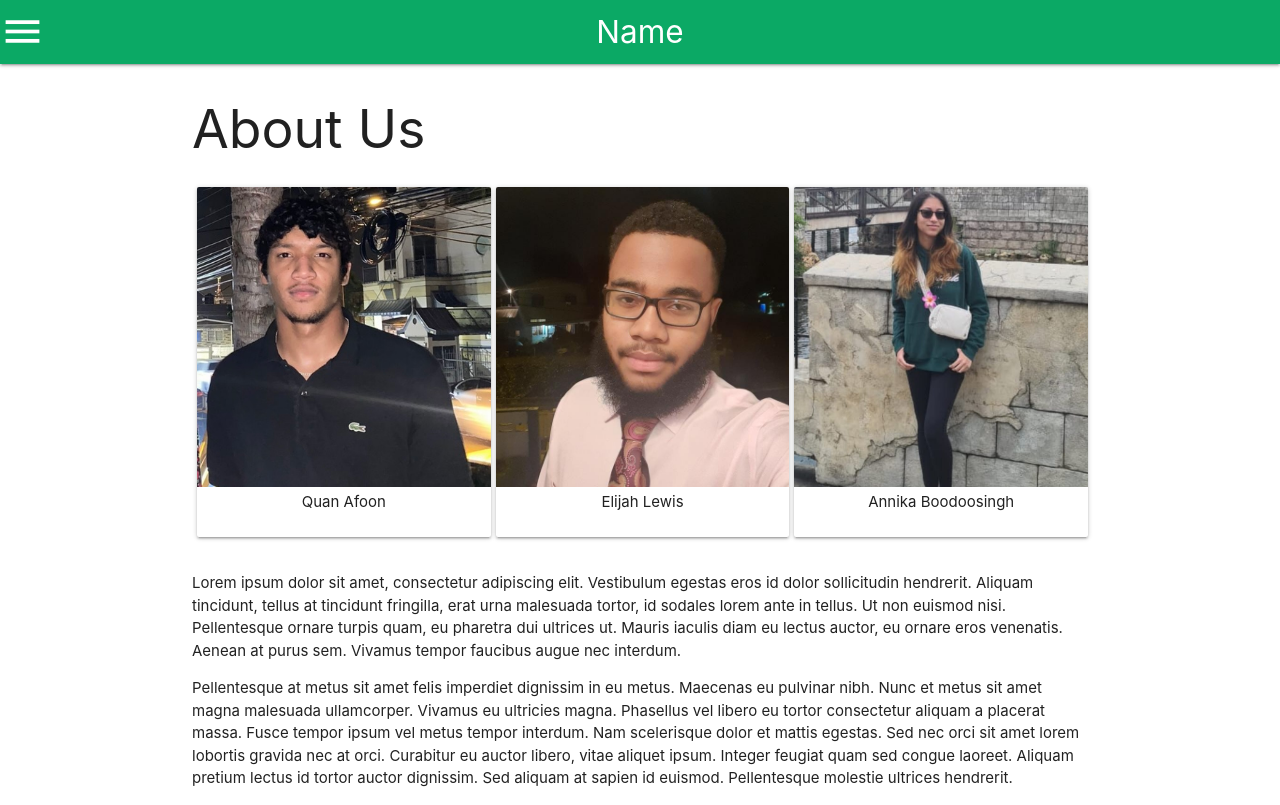
After one commit to K-Means-Necessary-INFO-3604/Cucurbit-Disease-Detection, a Flask app: page /aboutUsPage in a window 1280 px wide. The commit adds this page. Run offline with Flask 3, Linux system fonts and the light colour scheme.

Commit message:
implemented aboutUs.html and minor css changes

```diff
--- /dev/null
+++ b/App/templates/aboutUs.html
@@ -0,0 +1,73 @@
+{% extends "layout.html" %}
+{% block title %}Upload{% endblock %}
+
+{{ super() }}
+
+{% block content %}
+
+    <style>
+
+        .set{
+            display:flex;
+        }
+        .card{
+            margin-left:5px;
+            width:30vw;
+            height:350px;
+        }
+        .card-image{
+            height:300px;
+            width:100%;
+        }
+        img{
+            height:100%;
+            width: 100%;
+            object-fit:cover;
+        }
+        .desciption{
+            margin-top: 100px;
+        }
+        .name{
+            display:flex;
+            justify-content:center;
+            align-items: center;
+            height:30px;
+        }
+
+    </style>
+
+    <h2>About Us</h2>
+
+    <div class="row">
+        <div class="set">
+            <div class="card">
+                <div class="card-image">
+                    <img src="/static/images/quan.jpg">
+                </div>
+                <div class="name">
+                    Quan Afoon
+                </div>
+            </div>
+            <div class="card">
+                <div class="card-image">
+                    <img src="/static/images/elijah.jpg">
+                </div>
+                    <div class="name">
+                        Elijah Lewis
+                    </div>
+            </div>
+            <div class="card">
+                <div class="card-image">
+                    <img src="/static/images/annika.jpg">
+                </div>
+                <div class="name">
+                    Annika Boodoosingh
+                </div>
+            </div>
+        </div>
+    </div>
+    <div class="description">
+        <p>Lorem ipsum dolor sit amet, consectetur adipiscing elit. Vestibulum egestas eros id dolor sollicitudin hendrerit. Aliquam tincidunt, tellus at tincidunt fringilla, erat urna malesuada tortor, id sodales lorem ante in tellus. Ut non euismod nisi. Pellentesque ornare turpis quam, eu pharetra dui ultrices ut. Mauris iaculis diam eu lectus auctor, eu ornare eros venenatis. Aenean at purus sem. Vivamus tempor faucibus augue nec interdum.</p>
+        <p>Pellentesque at metus sit amet felis imperdiet dignissim in eu metus. Maecenas eu pulvinar nibh. Nunc et metus sit amet magna malesuada ullamcorper. Vivamus eu ultricies magna. Phasellus vel libero eu tortor consectetur aliquam a placerat massa. Fusce tempor ipsum vel metus tempor interdum. Nam scelerisque dolor et mattis egestas. Sed nec orci sit amet lorem lobortis gravida nec at orci. Curabitur eu auctor libero, vitae aliquet ipsum. Integer feugiat quam sed congue laoreet. Aliquam pretium lectus id tortor auctor dignissim. Sed aliquam at sapien id euismod. Pellentesque molestie ultrices hendrerit.</p>
+    </div>
+{% endblock %}
--- a/App/templates/layout.html
+++ b/App/templates/layout.html
@@ -11,8 +11,8 @@
   </head>
   <body>
     <style>
-      .navbar-form label {
-          color: white !important;
+      .navbar{
+          background-color: #0ba965;
       }
       .logout {
         background-color: rgb(230, 62, 62);
@@ -22,7 +22,7 @@
       }
     </style>
 
-    <nav class="green lighten-1">
+    <nav class="navbar">
         <div class="nav-wrapper">
             <a href="#!" class="brand-logo center">{% block page %}Name{% endblock %}</a>
 
@@ -42,13 +42,13 @@
             <ul id="dropdown-1" class="dropdown-content">
                 <li><a href="/uploadPage">Upload</a></li>
                 <li><a href="/historyPage">History</a></li>
-                <li><a href="/developing">About Us</a></li>
+                <li><a href="/aboutUsPage">About Us</a></li>
                 <li class="logout"><a href="/logout" style="color: white;">Logout</a></li>
             </ul>
 
             <ul id="dropdown-2" class="dropdown-content">
               <li><a href="/uploadPage">Upload</a></li>
-              <li><a href="/developing">About Us</a></li>
+              <li><a href="/aboutUsPage">About Us</a></li>
               <li class="login"><a href="/" style="color: white;">Login</a></li>
           </ul>
         </div>
--- a/App/templates/upload.html
+++ b/App/templates/upload.html
@@ -7,6 +7,10 @@
 
     <style>
 
+        body{
+            background-image: url(/static/images/roots.jpg);
+            background-size: cover;
+        }
         .uploadImage{
             width: 50vw;
             height:50vh;
--- a/App/views/index.py
+++ b/App/views/index.py
@@ -9,9 +9,9 @@ index_views = Blueprint('index_views', __name__, template_folder='../templates')
 def index_page():
     return render_template('index.html')
 
-@index_views.route('/developing', methods=['GET'])
-def developing():
-    return  render_template('in_progress.html')
+@index_views.route('/aboutUsPage', methods=['GET'])
+def about_us_page():
+    return  render_template('aboutUs.html')
 
 @index_views.route('/init', methods=['GET'])
 def init():
```
Also changed, not shown: App/static/images/annika.jpg (added), App/static/images/elijah.jpg (added), App/static/images/quan.jpg (added), App/static/images/roots.jpg (added).
